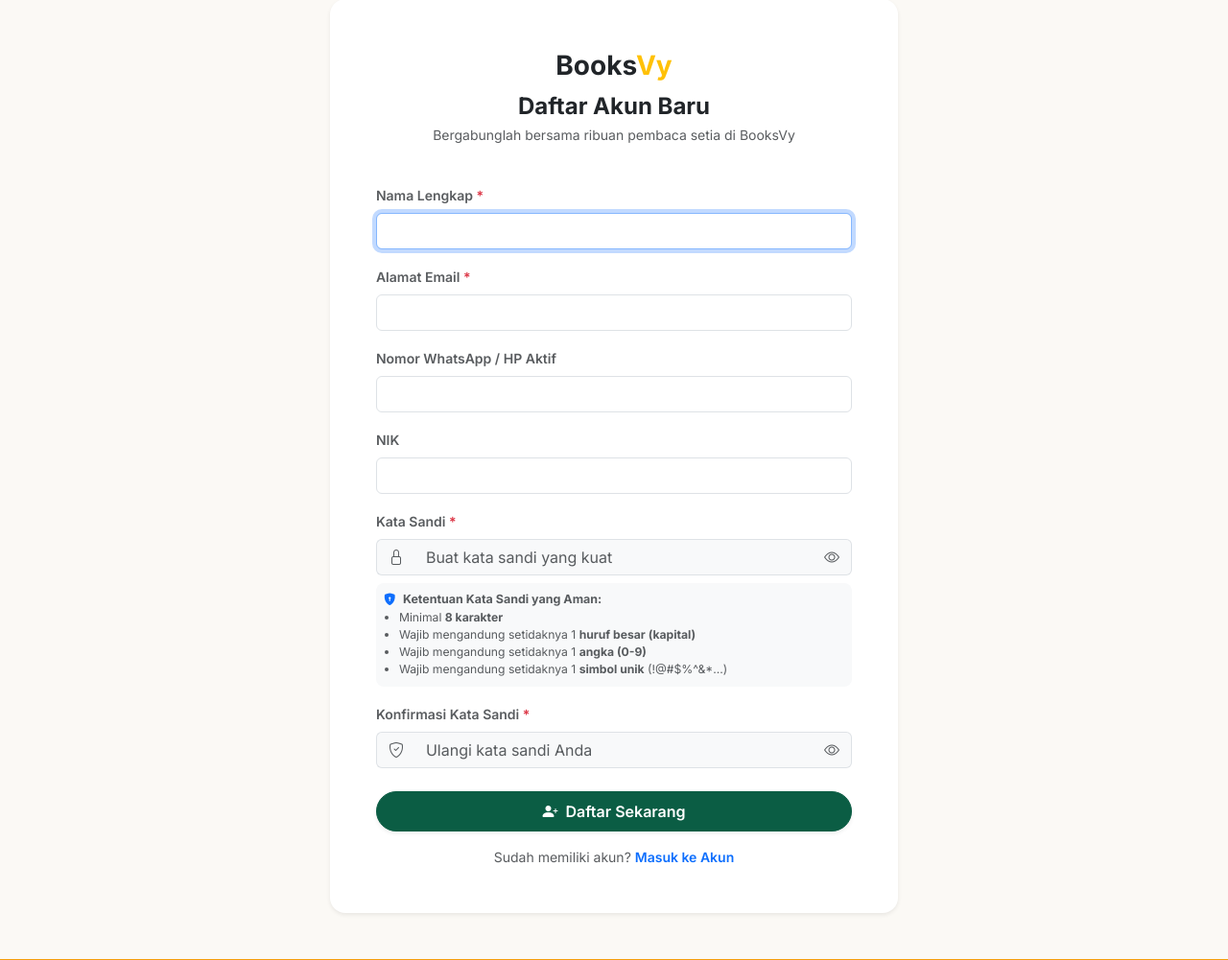
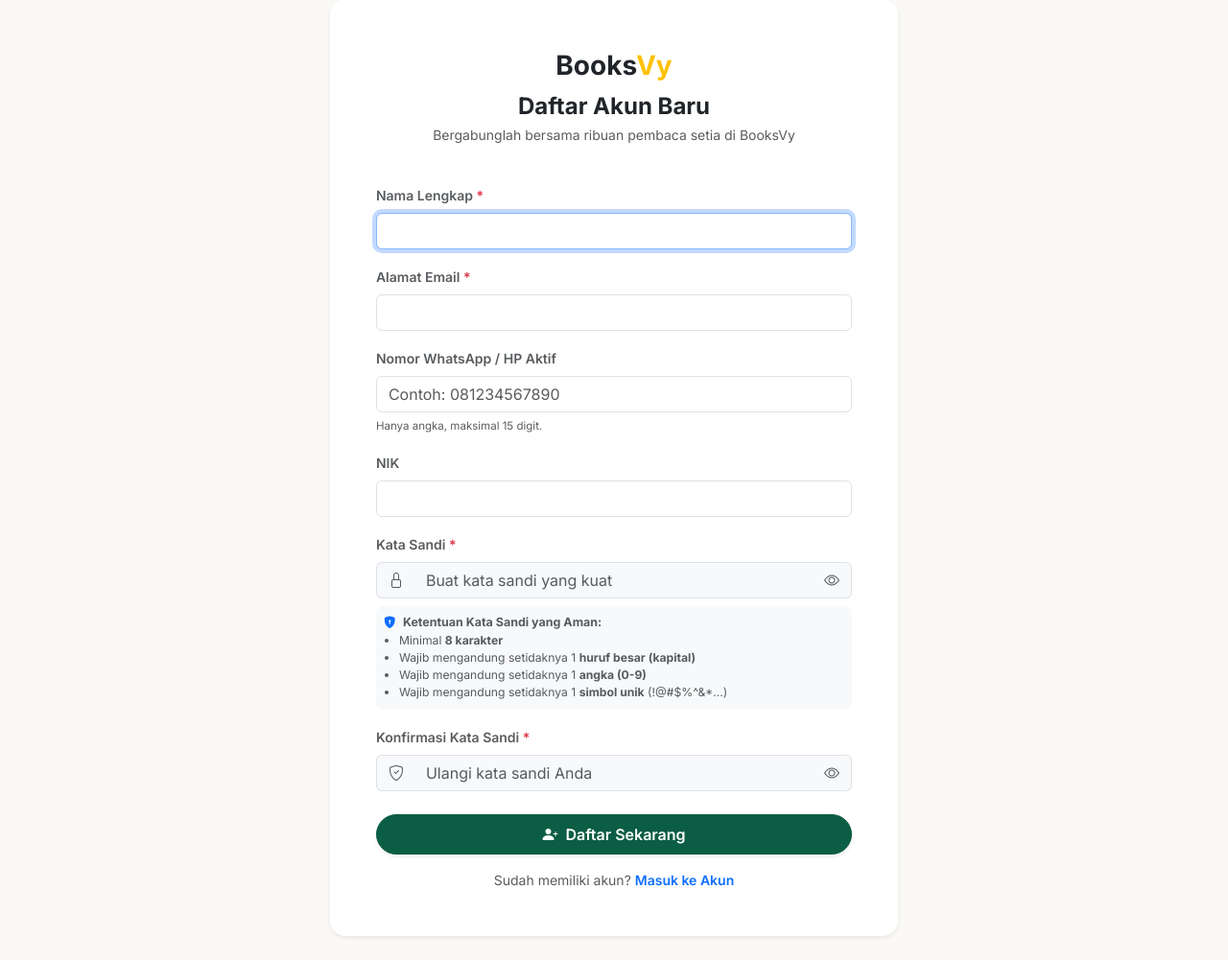
Before and after one commit to davyakbr/BooksVy, a Laravel app: page /register in a window 1280 px wide. Shown: the part 149-1150 px from the top of the page at 96% size. Run offline with Laravel 12, Linux system fonts and the light colour scheme; some libraries are stand-ins or nearby versions.

Commit message:
refactor: kembalikan tampilan nomor telepon dengan placeholder dan teks bantuan statis

```diff
--- a/app/Http/Controllers/AuthController.php
+++ b/app/Http/Controllers/AuthController.php
@@ -103,13 +103,14 @@ class AuthController extends Controller
                 'confirmed',
             ],
             'phone'    => ['nullable', 'string', 'max:15', 'regex:/^[0-9]{8,15}$/'],
-'NIK'    => ['nullable', 'string', 'max:16', 'regex:/^[0-9]{8,16}$/'],
+            'NIK'      => ['nullable', 'string', 'max:16', 'regex:/^[0-9]{8,16}$/'],
         ], [
             'name.required'      => 'Nama lengkap wajib diisi.',
             'email.required'     => 'Alamat email wajib diisi.',
             'email.email'        => 'Format alamat email tidak valid.',
             'email.unique'       => 'Alamat email ini sudah terdaftar. Silakan gunakan email lain atau login.',
             'phone.regex'        => 'Nomor WhatsApp / telepon hanya boleh berupa angka dan maksimal 15 digit.',
+            'NIK.regex'          => 'NIK hanya boleh berupa angka dan maksimal 16 digit.',
             'password.required'  => 'Kata sandi wajib diisi.',
             'password.min'       => 'Kata sandi minimal terdiri dari 8 karakter.',
             'password.regex'     => 'Kata sandi harus mengandung kombinasi huruf besar (kapital), angka, dan simbol unik (!@#$%^&*...).',
@@ -121,6 +122,7 @@ class AuthController extends Controller
             'email'      => $validated['email'],
             'password'   => $validated['password'], // otomatis di-hash via User model cast
             'phone'      => $validated['phone'] ?? null,
+            'NIK'        => $validated['NIK'] ?? null,
             'address'    => null,
             'role'       => 'user',
             'created_at' => now(),
--- a/app/Models/User.php
+++ b/app/Models/User.php
@@ -19,6 +19,7 @@ class User extends Authenticatable
         'email',
         'password',
         'phone',
+        'NIK',
         'address',
         'role',
         'created_at',
--- a/resources/views/auth/register.blade.php
+++ b/resources/views/auth/register.blade.php
@@ -37,8 +37,8 @@
 
                 <div class="mb-3">
                     <label class="form-label small fw-semibold text-muted">Nomor WhatsApp / HP Aktif</label>
-                    <input type="tel" name="phone" class="form-control" value="{{ old('phone') }}" maxlength="15" inputmode="numeric" oninput="handlePhoneInput(this, 'regPhoneNotice')">
-                    <div id="regPhoneNotice" class="text-danger small mt-1 d-none"></div>
+                    <input type="tel" name="phone" class="form-control" value="{{ old('phone') }}" placeholder="Contoh: 081234567890" maxlength="15" inputmode="numeric" oninput="this.value = this.value.replace(/[^0-9]/g, '').slice(0, 15);">
+                    <small class="text-muted" style="font-size: 0.72rem;">Hanya angka, maksimal 15 digit.</small>
                     @error('phone')
                         <div class="text-danger small mt-1"><i class="bi bi-exclamation-circle-fill me-1"></i> {{ $message }}</div>
                     @enderror
```
Also changed, not shown: resources/views/checkout/index.blade.php (+2 -5 lines), public/assets/js/main.js.
